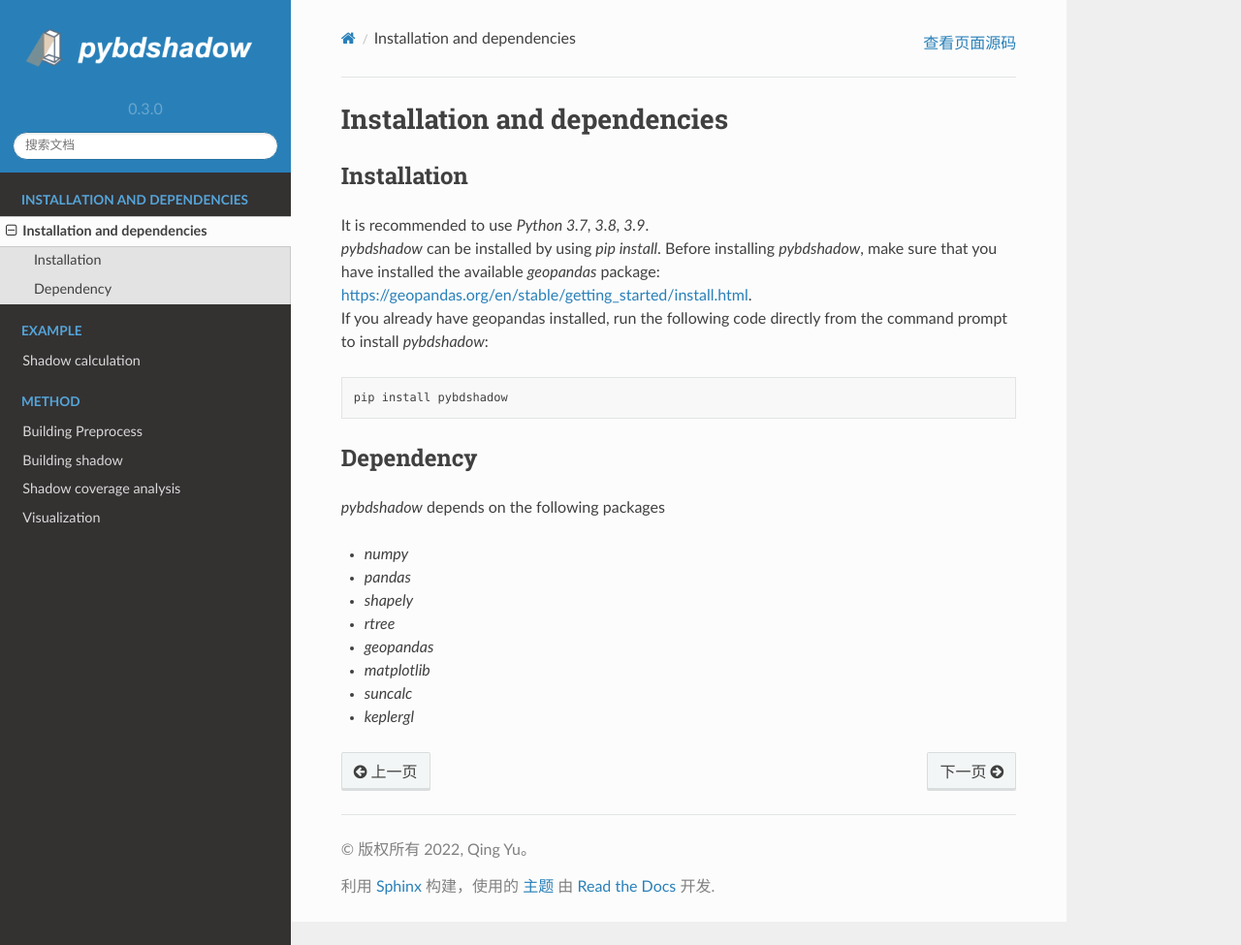
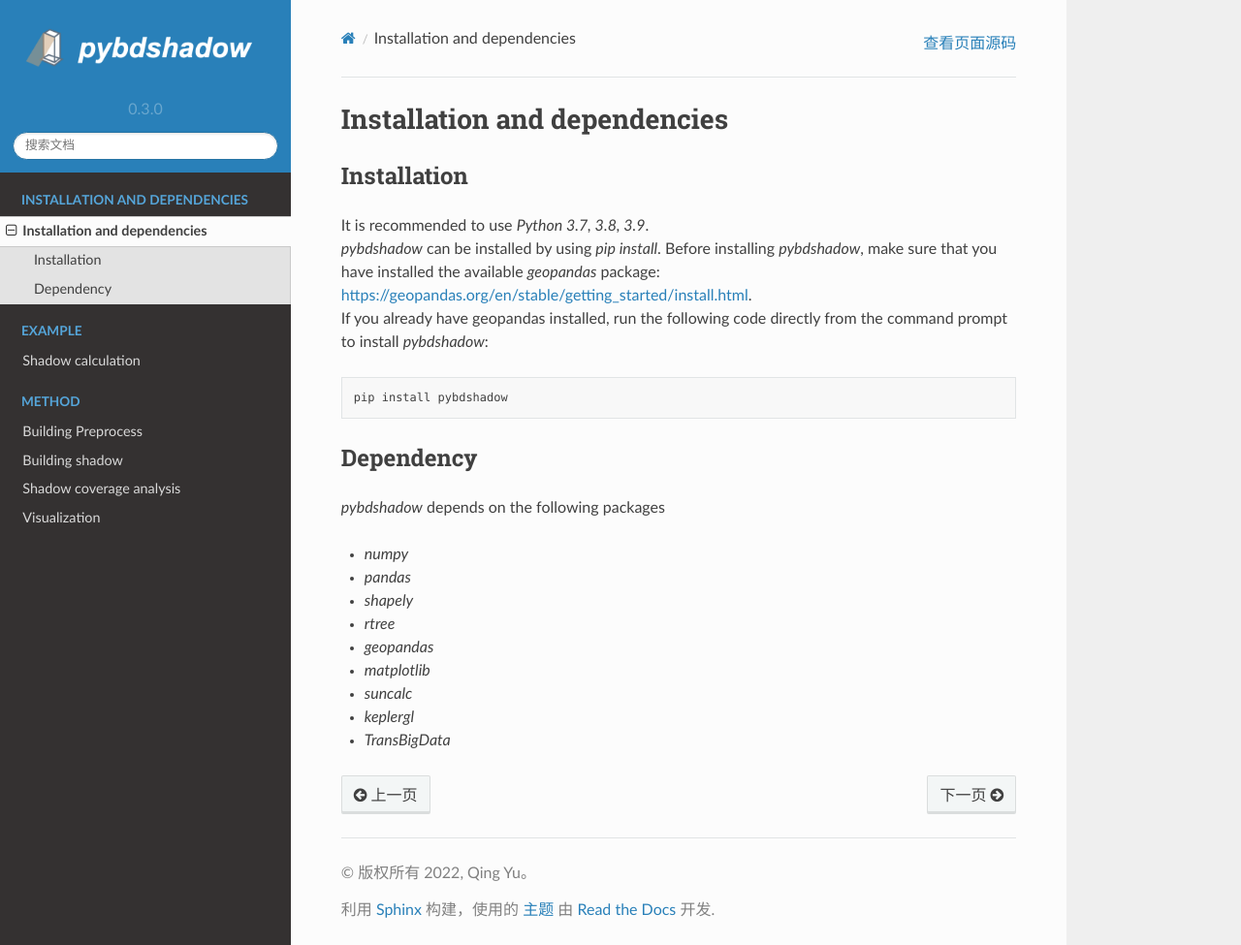
Before and after one commit to ni1o1/pybdshadow, a Sphinx documentation site: the page built from docs/source/install.rst, in a window 1280 px wide and 975 px high. Shown: the whole window at 97% size. Built offline with Sphinx 7.4.7 and the Read the Docs theme 2.0.0, drawn with Linux system fonts in a browser that asks for light colours.

Commit message:
Update install.rst

```diff
--- a/docs/source/install.rst
+++ b/docs/source/install.rst
@@ -31,3 +31,4 @@ Dependency
 * `matplotlib`
 * `suncalc`
 * `keplergl`
+* `TransBigData`
```
